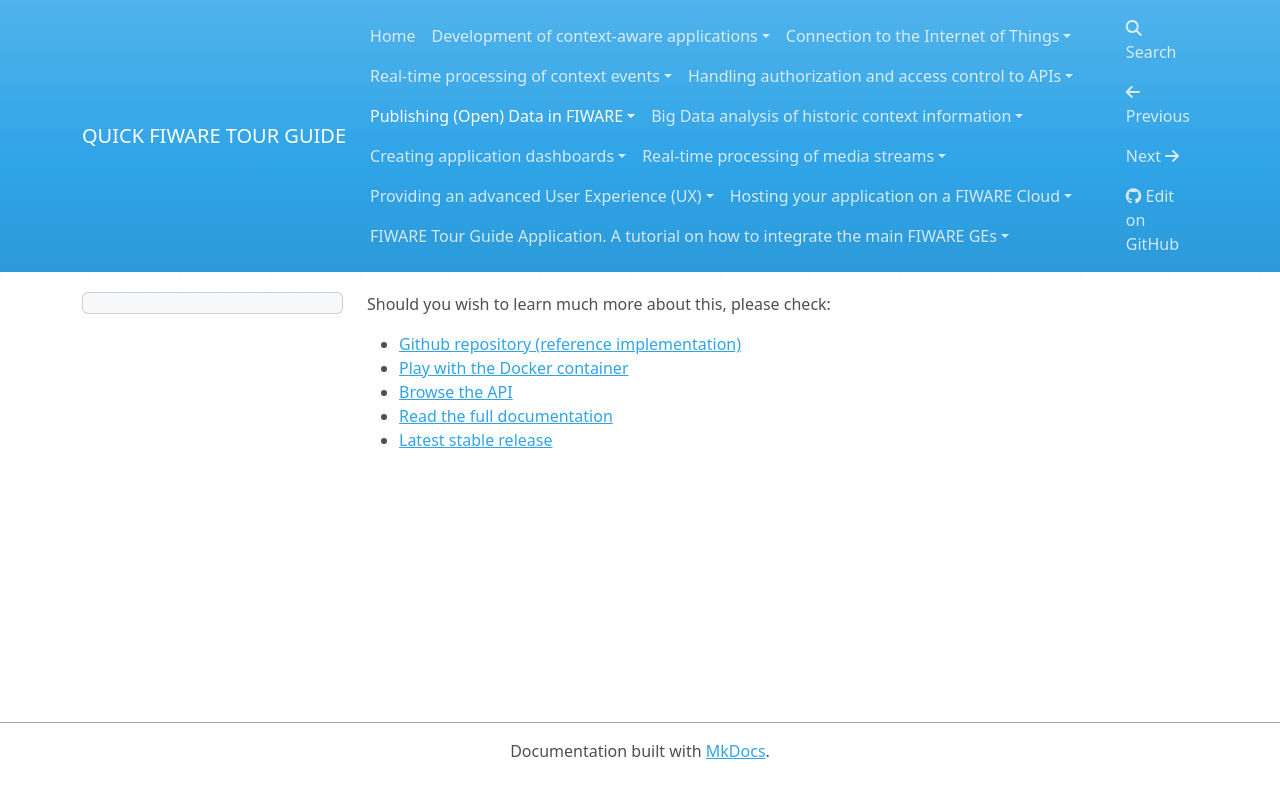
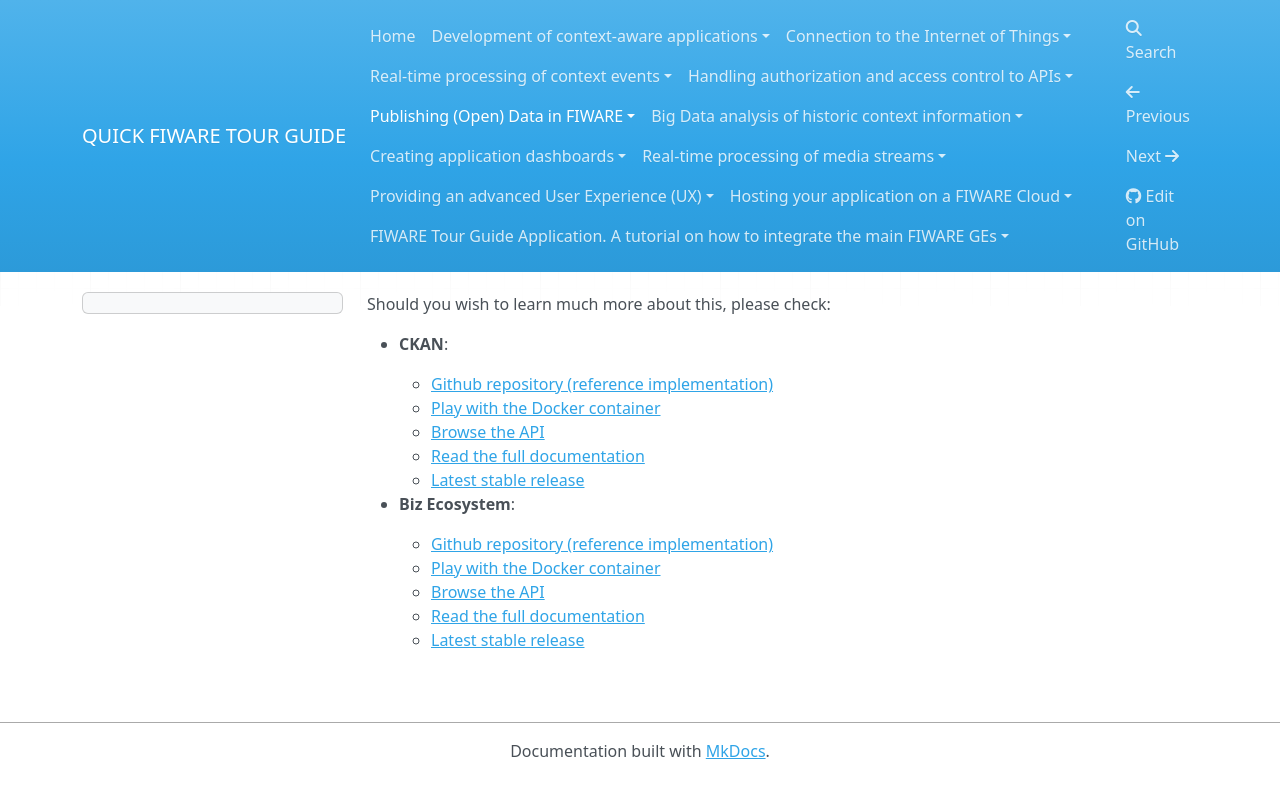
Before and after one commit to FIWARE-Ops/docs.TourGuide, an MkDocs documentation site: the page built from doc/publishing-open-data-in-fiware/deep-dive.md, in a window 1280 px wide. Shown: the top 798 px of the page. Built offline with MkDocs 1.6.1, drawn with Linux system fonts in a browser that asks for light colours; nearby versions of some CDN libraries; comment, search, counter and statistics services are not loaded; old or Windows-style settings are respelled for this version of MkDocs.

Commit message:
Include Biz Ecosystem links in Publishing Open Data section

```diff
--- a/doc/publishing-open-data-in-fiware/deep-dive.md
+++ b/doc/publishing-open-data-in-fiware/deep-dive.md
@@ -1,7 +1,15 @@
 Should you wish to learn much more about this, please check:
 
-   - [Github repository (reference implementation)](https://github.com/Fiware/context.Ckan)
-   - [Play with the Docker container](https://hub.docker.com/r/fiware/ckan/)
-   - [Browse the API](http://docs.ckan.apiary.io/)
-   - [Read the full documentation](http://docs.ckan.org/en/latest/)
-   - [Latest stable release](https://github.com/Fiware/context.Ckan/releases/latest)
+   - **CKAN**:
+      - [Github repository (reference implementation)](https://github.com/Fiware/context.Ckan)
+      - [Play with the Docker container](https://hub.docker.com/r/fiware/ckan/)
+      - [Browse the API](http://docs.ckan.apiary.io/)
+      - [Read the full documentation](http://docs.ckan.org/en/latest/)
+      - [Latest stable release](https://github.com/Fiware/context.Ckan/releases/latest)
+
+   - **Biz Ecosystem**:
+      - [Github repository (reference implementation)](https://github.com/FIWARE-TMForum/Business-API-Ecosystem)
+      - [Play with the Docker container](https://hub.docker.com/r/fiware/business-api-ecosystem/)
+      - [Browse the API](http://docs.fiwaretmfbizecosystem.apiary.io/#)
+      - [Read the full documentation](http://business-api-ecosystem.readthedocs.io/en/latest/)
+      - [Latest stable release](https://github.com/FIWARE-TMForum/Business-API-Ecosystem/releases/latest)
```
